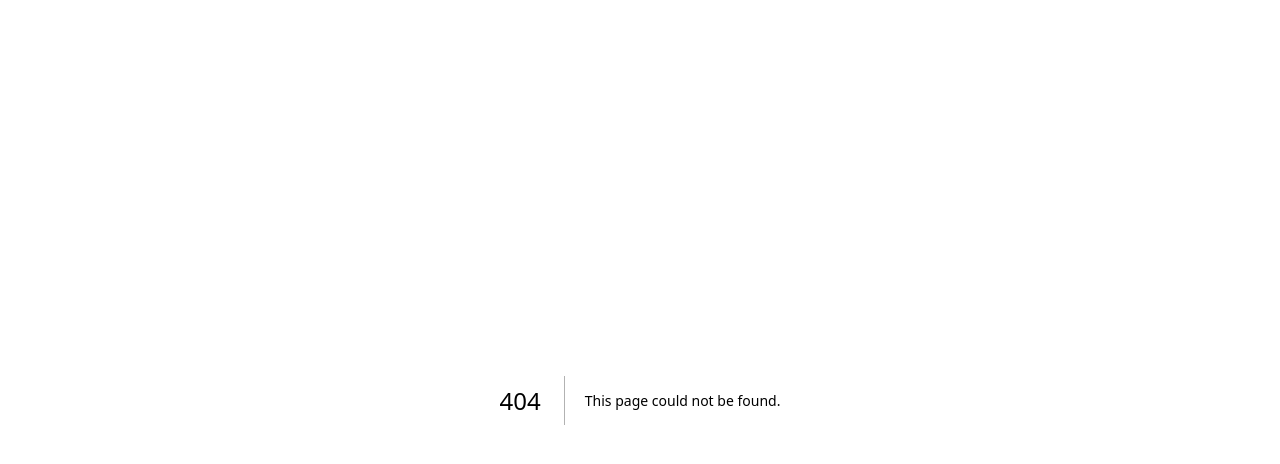
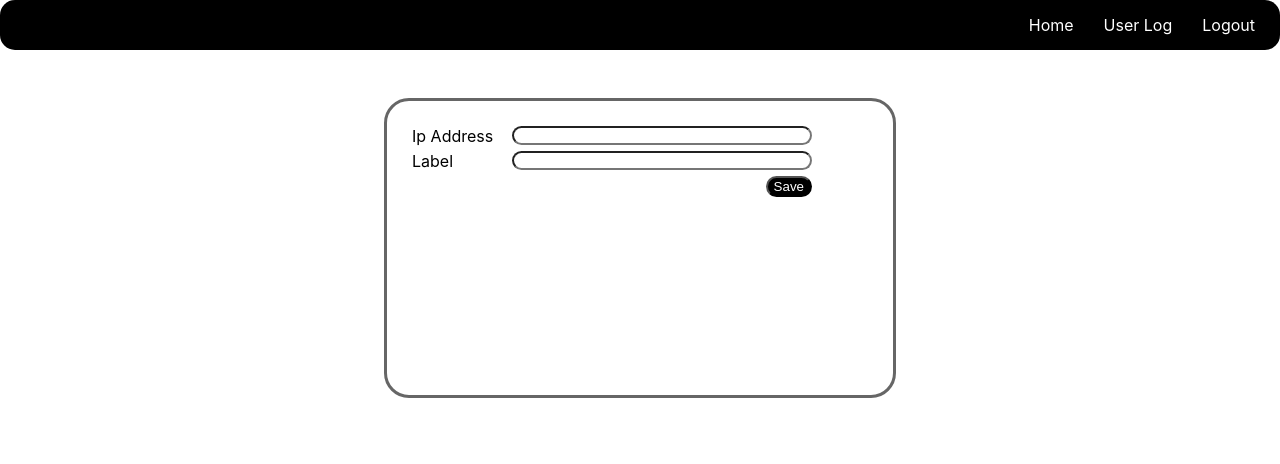
Before and after one commit to fransyosuaa/ad_group_frontend, a Next.js app: page /ip-management/create in a window 1280 px wide. Before the commit this address had no page. Shown: the top 464 px of the page. Built offline with nearby package versions, Linux system fonts and the light colour scheme.

Commit message:
CreateEditIpLabel form design done

```diff
--- /dev/null
+++ b/components/form/createEditIpLabel.js
@@ -0,0 +1,81 @@
+import { useRef, useState } from 'react';
+import PropTypes from 'prop-types';
+import Loader from '../ui/loader';
+import styles from '../../styles/components/form/createEditIpLabel.module.scss';
+import { validateCreateIpForm } from '../../utils';
+
+const CreateEditIpLabel = (props) => {
+  const { mode } = props;
+  const ipRef = useRef();
+  const labelRef = useRef();
+  const [isLoading, setIsLoading] = useState(false);
+  const [error, setError] = useState({});
+
+  const submit = (e) => {
+    e.preventDefault();
+
+    const payload = {
+      ip: ipRef.current.value,
+      label: labelRef.current.value
+    };
+    console.log({ payload });
+    const err = validateCreateIpForm(payload);
+    console.log({ err });
+    if (Object.keys(err).length > 0) {
+      setError(err);
+      return;
+    }
+    try {
+      setIsLoading(true);
+      if (mode === 'create') {
+        // do create
+      } else if (mode === 'edit') {
+        // do edit
+      }
+      window.location.href = '/ip-management';
+    } catch (error) {
+      console.log(error);
+    } finally {
+      setIsLoading(false);
+    }
+  };
+
+  if (isLoading) {
+    return <Loader />;
+  }
+
+  return (
+    <div>
+      <form>
+        <div className={styles['div-flex']}>
+          <label>Ip Address</label>
+          <div className={styles['div-column']}>
+            <input className={error?.ip ? styles.error : ''} type="text" ref={ipRef} name="ip" />
+            <span className={styles['error-message']}>{error?.ip}</span>
+          </div>
+        </div>
+        <div className={styles['div-flex']}>
+          <label>Label</label>
+          <div className={styles['div-column']}>
+            <input
+              className={error?.label ? styles.error : ''}
+              type="text"
+              ref={labelRef}
+              name="label"
+            />
+            <span className={styles['error-message']}>{error?.label}</span>
+          </div>
+        </div>
+        <div className={styles['div-right']}>
+          <button onClick={submit}>Save</button>
+        </div>
+      </form>
+    </div>
+  );
+};
+
+export default CreateEditIpLabel;
+
+CreateEditIpLabel.propTypes = {
+  mode: PropTypes.string
+};
--- /dev/null
+++ b/components/template/createTemplate.js
@@ -0,0 +1,14 @@
+import CreateEditIpLabel from '../form/createEditIpLabel';
+import Card from '../ui/card';
+
+const CreateTemplate = () => {
+  return (
+    <div className="container">
+      <Card>
+        <CreateEditIpLabel />
+      </Card>
+    </div>
+  );
+};
+
+export default CreateTemplate;
--- a/components/template/ipManagementTemplate.js
+++ b/components/template/ipManagementTemplate.js
@@ -34,7 +34,9 @@ const IpManagementTemplate = () => {
         </div>
         <div className={styles['section-two']}>
           <div className={styles.create}>
-            <button>Create new</button>
+            <Link href="/ip-management/create">
+              <button>Create new</button>
+            </Link>
           </div>
           <div className={styles.table}>
             <div className={styles.table.div}>
--- a/components/ui/filter.js
+++ b/components/ui/filter.js
@@ -1,4 +1,5 @@
 import { useState } from 'react';
+import PropTypes from 'prop-types';
 import styles from '../../styles/components/ui/filter.module.scss';
 
 const Filter = ({ doFilter }) => {
@@ -24,5 +25,5 @@ const Filter = ({ doFilter }) => {
 export default Filter;
 
 Filter.propTypes = {
-  doFilter: () => {}
+  doFilter: PropTypes.func
 };
--- a/components/ui/loader.js
+++ b/components/ui/loader.js
@@ -4,7 +4,7 @@ import styles from '../../styles/components/ui/Loader.module.scss';
 const CustomLoader = () => {
   return (
     <div className={styles['black-layer']}>
-      <Circles color="#e28743" height={80} width={80} />
+      <Circles color="#fff" height={80} width={80} />
     </div>
   );
 };
--- a/components/ui/navigation.js
+++ b/components/ui/navigation.js
@@ -6,6 +6,9 @@ const Navigation = () => {
     <>
       <nav className={styles.nav}>
         <ul>
+          <li>
+            <Link href="/ip-management">Home</Link>
+          </li>
           <li>
             <Link href="/user-log">User Log</Link>
           </li>
--- a/constants.js
+++ b/constants.js
@@ -1,2 +1,4 @@
-// eslint-disable-next-line no-useless-escape
+/* eslint-disable no-useless-escape */
 export const mailFormat = /^\w+([\.-]?\w+)*@\w+([\.-]?\w+)*(\.\w{2,3})+$/;
+export const ipFormat =
+  /^(25[0-5]|2[0-4][0-9]|[01]?[0-9][0-9]?)\.(25[0-5]|2[0-4][0-9]|[01]?[0-9][0-9]?)\.(25[0-5]|2[0-4][0-9]|[01]?[0-9][0-9]?)\.(25[0-5]|2[0-4][0-9]|[01]?[0-9][0-9]?)$/;
--- /dev/null
+++ b/pages/ip-management/create.js
@@ -0,0 +1,13 @@
+import CreateTemplate from '../../components/template/createTemplate';
+import Navigation from '../../components/ui/navigation';
+
+const IpManagementCreate = () => {
+  return (
+    <>
+      <Navigation />
+      <CreateTemplate />
+    </>
+  );
+};
+
+export default IpManagementCreate;
--- /dev/null
+++ b/styles/components/form/createEditIpLabel.module.scss
@@ -0,0 +1,30 @@
+.error {
+  border-color: red;
+}
+.error-message {
+  color: red;
+  font-size: 12px;
+  text-align: right;
+}
+.div-flex {
+  display: flex;
+  justify-content: space-between;
+  width: 400px;
+  margin-bottom: 5px;
+  .div-column {
+    display: flex;
+    flex-direction: column;
+    input {
+      width: 300px;
+    }
+  }
+}
+.div-right {
+  display: flex;
+  flex-direction: row-reverse !important;
+  width: 400px;
+  margin-bottom: 5px;
+}
+.right {
+  text-align: right;
+}
--- a/utils.js
+++ b/utils.js
@@ -1,5 +1,5 @@
 import _ from 'lodash';
-import { mailFormat } from './constants';
+import { mailFormat, ipFormat } from './constants';
 
 export const validateLogin = ({ email, password }) => {
   const error = {};
@@ -12,4 +12,15 @@ export const validateLogin = ({ email, password }) => {
   return error;
 };
 
+export const validateCreateIpForm = ({ ip, label }) => {
+  const error = {};
+  if (!ip.match(ipFormat)) {
+    _.setWith(error, 'ip', 'IP Address is not valid');
+  }
+  if (label.length < 3) {
+    _.setWith(error, 'label', 'Label must be at least 3 characters');
+  }
+  return error;
+};
+
 export const getFullPath = (url) => `http://localhost:5000${url}`;
```
Also changed, not shown: pages/sample.js (deleted, +0 -71 lines).
